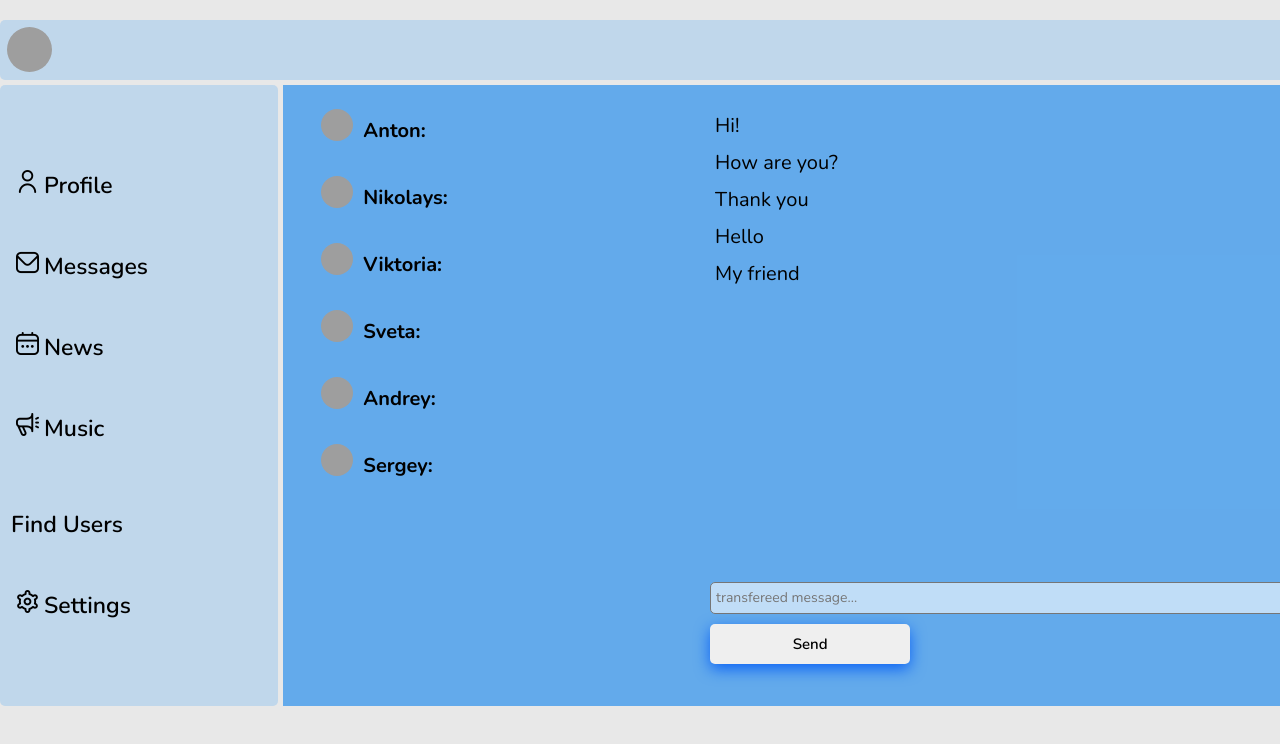
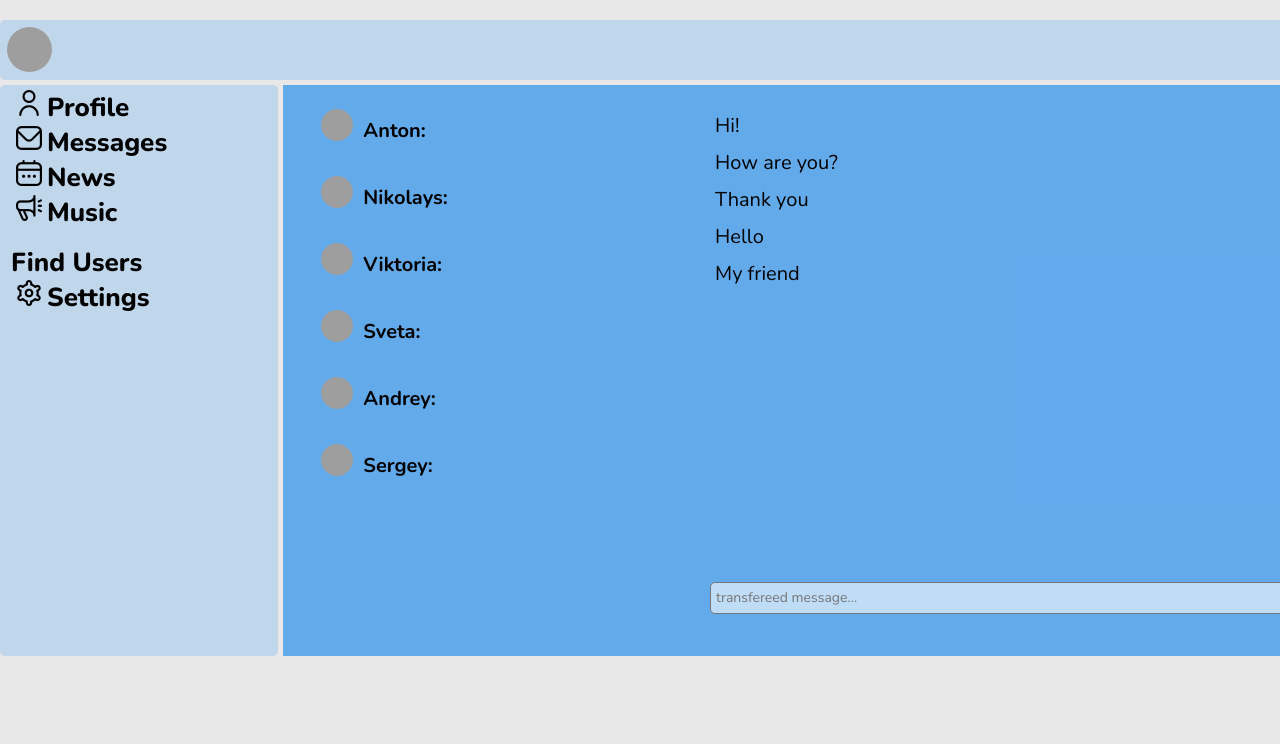
Before and after one commit to AntonKrivelo/ReactSAMURAI, a React (Create React App) app: page /dialogs in a window 1280 px wide. Shown: the top 744 px of the page. Built offline with nearby package versions, Linux system fonts and the light colour scheme; grey boxes are pictures that could not be loaded.

Commit message:
add axios, get setUsers

```diff
--- a/package.json
+++ b/package.json
@@ -6,6 +6,7 @@
     "@testing-library/jest-dom": "^5.17.0",
     "@testing-library/react": "^13.4.0",
     "@testing-library/user-event": "^13.5.0",
+    "axios": "^1.7.2",
     "react": "^18.2.0",
     "react-dom": "^18.2.0",
     "react-redux": "^9.1.2",
--- a/src/components/Dialogs/Dialogs.module.css
+++ b/src/components/Dialogs/Dialogs.module.css
@@ -36,7 +36,7 @@
 
 .addMessages {
     display: flex;
-    flex-direction: column;
+    position: relative;
     margin-top: 30%;
 }
 
@@ -59,9 +59,11 @@
     cursor: pointer;
     font-size: 15px;
     font-weight: 600;
-    margin-top: 10px;
+    margin-left: 10px;
     padding: 10px;
-
+    position: absolute;
+    right: 160px;
+    top: -5px;
 }
 
 .btnMessage:hover {
--- a/src/components/Nav/Nav.module.css
+++ b/src/components/Nav/Nav.module.css
@@ -1,13 +1,9 @@
 .nav {
-    display: flex;
-    justify-content: center;
-    flex-direction: column;
-    gap: 50px;
     grid-area: nav;
     background: rgba(191, 215, 236, 0.959);
     padding: 5px;
     margin-top: 5px;
-    font-size: 23px;
+    font-size: 26px;
     font-weight: 600;
     border-radius: 5px;
     margin-right: 5px;
@@ -15,6 +11,7 @@
   .item {
     padding: 6px;
     cursor: pointer;
+    font-weight: 800;
   }
   .item:active {
     color: rgb(255, 255, 255);
@@ -29,7 +26,6 @@
 
   .item:hover {
     color: #FFF;
-    font-size: 21px;
   }
 
   .nav :nth-child(5) {
--- a/src/components/Users/Users.jsx
+++ b/src/components/Users/Users.jsx
@@ -1,19 +1,16 @@
 import React from "react";
 import classes from './Users.module.css';
+import axios from "axios";
+import userIMG from '../../assets/image/userIMG.png';
 
 
 let Users = (props) => {
+        if(props.users.length === 0) {
+        axios.get ("https://social-network.samuraijs.com/api/1.0/users").then(response => {
+            props.setUsers (response.data.items)
+        });
 
-    // if(props.users.length === 0) {
-    //     props.setUsers (
-    //         [
-    //             {name: "Ivan K.", id: "1", status: "status is not defined", country: "Minsk, Belarus", followed: false},
-    //             {name: "Kirill S.", id: "2", status: "status is not defined", country: "Vitebsk, Belarus", followed: false},
-    //             {name: "Viktor R.", id: "3", status: "status is not defined", country: "Gomel, Belarus", followed: true},
-    //             {name: "Merry K.", id: "4", status: "status is not defined", country: "Brest, Belarus", followed: true},
-    //         ]
-    //     )
-    // }
+    }
 
     return (
         <div className={classes.content}>
@@ -21,9 +18,10 @@ let Users = (props) => {
             props.users.map( u => <div key={u.id}>
 
                 <div className={classes.global}>
-                    <img className={classes.avatar} src="https://encrypted-tbn0.gstatic.com/images?q=tbn:ANd9GcT-9M0yIskiTRglVsMSBnAgJBJ9S_tmM_gvgQ&s" alt="ava" />
+                    <img className={classes.photos} src= {u.photos.small != null ? u.photos.small: userIMG} alt="photo" />
                         {u.followed ? <button onClick={() => {props.unfollow(u.id)}} className={classes.unfollow__btn}>UnFollow</button> : <button onClick={() => {props.follow(u.id)}} className={classes.follow__btn}>Follow</button> }
                 </div>
+
                 <div className={classes.background__users}>
                     <div className={classes.info__user}>
                         <div className={classes.name__user}>{u.name}</div>
--- a/src/components/Users/Users.module.css
+++ b/src/components/Users/Users.module.css
@@ -10,7 +10,7 @@
 
   }
 
-  .avatar {
+  .photos {
     width: 55px;
     height: 55px;
     border-radius: 100%;
@@ -19,13 +19,15 @@
   .global {
     display: flex;
     flex-direction: column;
+    justify-content: center;
+    align-items: center;
     padding: 10px;
 
   }
   .background__users {
     display: flex;
+    flex-direction: column;
     column-gap: 100px;
-    border: 1px solid black;
     border-radius: 5px;
 
   }
--- a/src/components/Users/UsersContainer.jsx
+++ b/src/components/Users/UsersContainer.jsx
@@ -1,5 +1,3 @@
-import React from "react";
-import classes from './Users.module.css';
 import { connect } from "react-redux";
 import Users from "./Users";
 import { followActionCreator, unfollowActionCreator, setUsersActionCreator } from "../redux/users-reducer";
--- a/src/components/redux/users-reducer.js
+++ b/src/components/redux/users-reducer.js
@@ -4,10 +4,10 @@ let SET_USERS = 'SET-USERS';
 
 let initialState = {
   users: [
-    {name: "Ivan K.", id: "1", status: "status is not defined", country: "Minsk, Belarus", followed: false},
-    {name: "Kirill S.", id: "2", status: "status is not defined", country: "Vitebsk, Belarus", followed: false},
-    {name: "Viktor R.", id: "3", status: "status is not defined", country: "Gomel, Belarus", followed: true},
-    {name: "Merry K.", id: "4", status: "status is not defined", country: "Brest, Belarus", followed: true},
+    // {name: "Ivan K.", id: "1", status: "status is not defined", country: "Minsk, Belarus", followed: false},
+    // {name: "Kirill S.", id: "2", status: "status is not defined", country: "Vitebsk, Belarus", followed: false},
+    // {name: "Viktor R.", id: "3", status: "status is not defined", country: "Gomel, Belarus", followed: true},
+    // {name: "Merry K.", id: "4", status: "status is not defined", country: "Brest, Belarus", followed: true},
   ]
 }
 
```
Also changed, not shown: src/assets/image/userIMG.png (added), src/components/Dialogs/Dialogs.jsx (line endings or trailing spaces), 1 other file (tests, documents, lock files or other folders).
